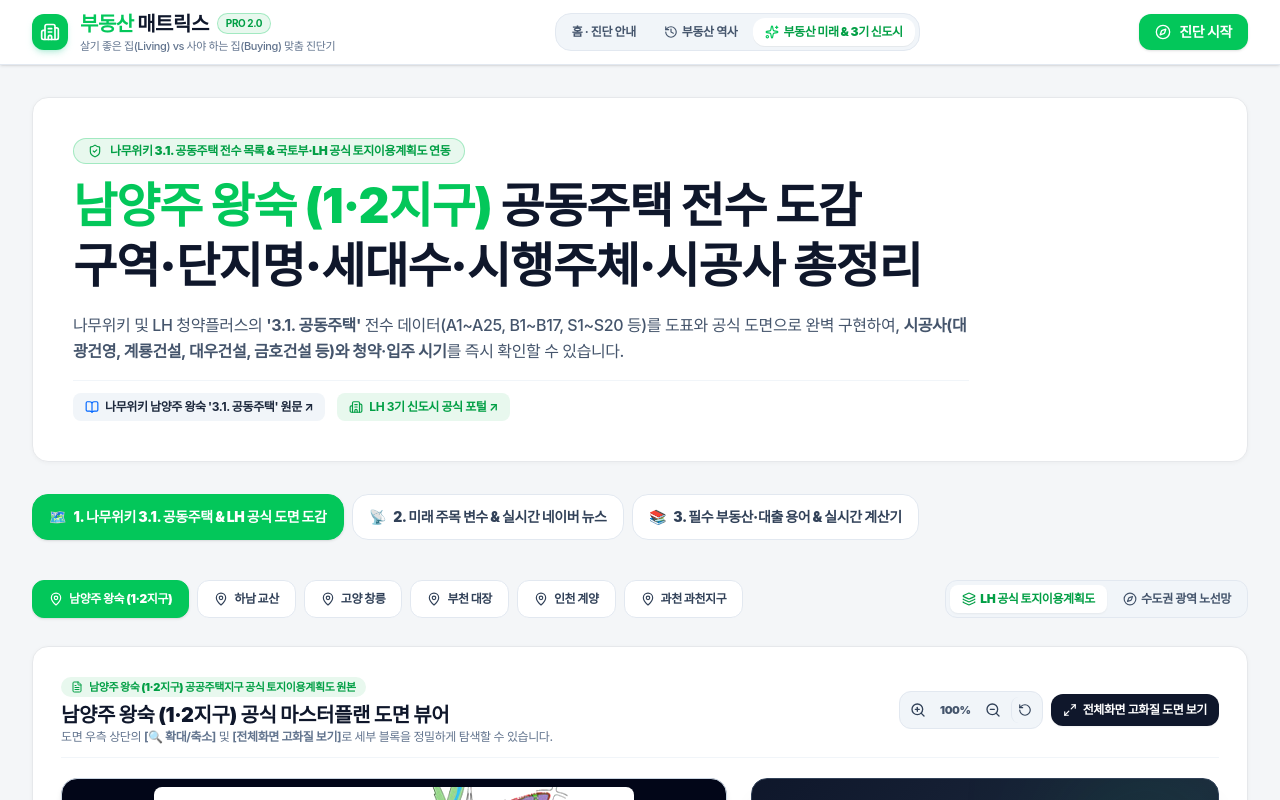
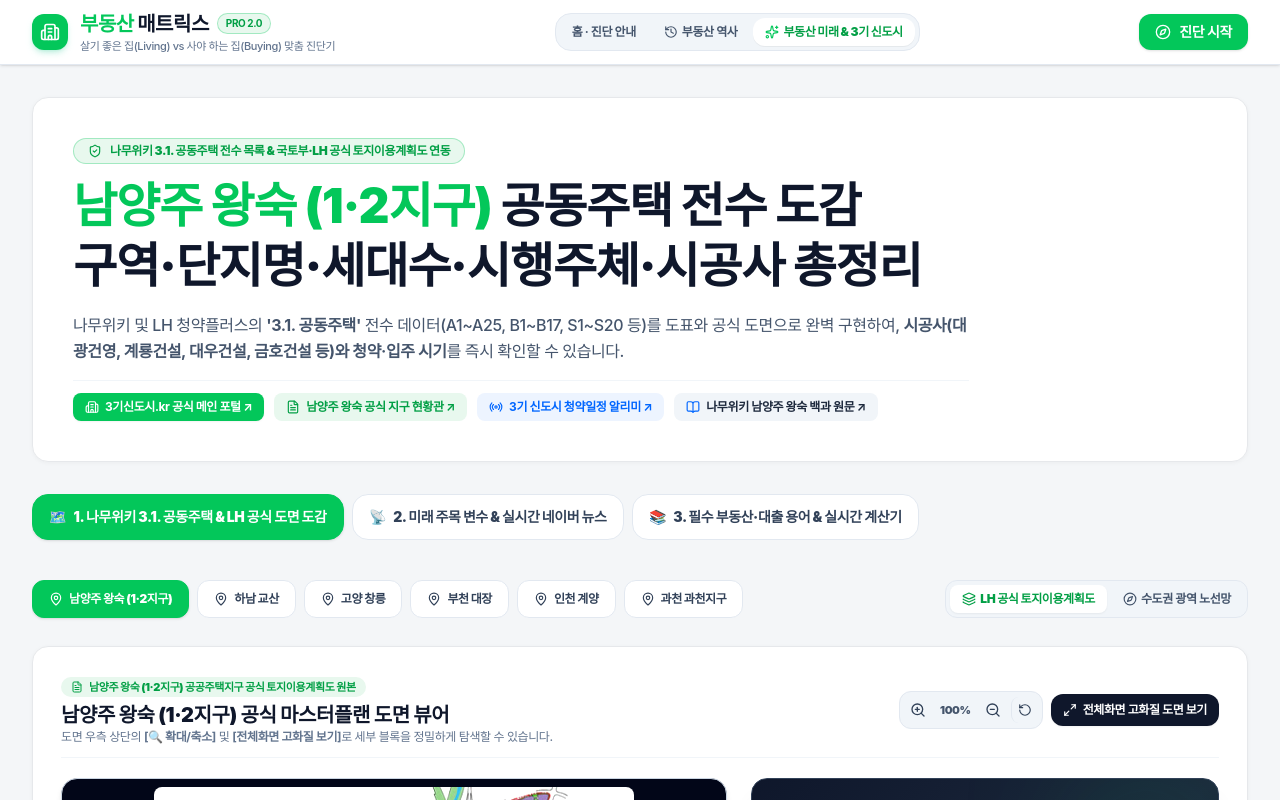
Before and after one commit to alstjrdlek75-lab/realestate, a React (Vite) app: page / in a window 1280 px wide. Both pictures are taken after a click on the button "부동산 미래 & 3기 신도시". Shown: the top 800 px of the page. Built offline with nearby package versions, Linux system fonts and the light colour scheme; a web font is replaced by a local one.

Commit message:
fix: Update official 3rd new town portal URL to exact https://www.xn--3-3u6ey6lv7rsa.kr/kor/Main.do and district CMS subpages

```diff
--- a/src/components/RealEstateFuture.tsx
+++ b/src/components/RealEstateFuture.tsx
@@ -115,7 +115,7 @@ const NEW_TOWNS_DATA: NewTownDetail[] = [
     naverNewsQuery: '남양주 왕숙 3기 신도시 본청약 9호선',
     officialBlueprintUrl: '/maps/wangsook_master_plan.png',
     namuWikiUrl: 'https://namu.wiki/w/%EC%99%95%EC%88%99%EC%8B%A0%EB%8F%84%EC%8B%9C#s-3.1',
-    lhOfficialUrl: 'https://3rd-newtown.lh.or.kr',
+    lhOfficialUrl: 'https://www.xn--3-3u6ey6lv7rsa.kr/kor/CMS/Contents/Contents.do?mCode=MN030',
     mapCoords: { x: 670, y: 170, gangnamTime: '강남 25분 (9호선)', seoulTime: '서울역 15분 (GTX-B)' },
     blocks: [
       {
@@ -464,7 +464,7 @@ const NEW_TOWNS_DATA: NewTownDetail[] = [
     naverNewsQuery: '하남 교산 3기 신도시 3호선 송파하남선',
     officialBlueprintUrl: '/maps/hanam_gyosan_namu_dual.jpg',
     namuWikiUrl: 'https://namu.wiki/w/%EA%B5%90%EC%82%B0%EC%8B%A0%EB%8F%84%EC%8B%9C#s-2',
-    lhOfficialUrl: 'https://3rd-newtown.lh.or.kr',
+    lhOfficialUrl: 'https://www.xn--3-3u6ey6lv7rsa.kr/kor/CMS/Contents/Contents.do?mCode=MN050',
     mapCoords: { x: 670, y: 400, gangnamTime: '수서 15분 / 양재 22분', seoulTime: '잠실 15분' },
     blocks: [
       {
@@ -565,7 +565,7 @@ const NEW_TOWNS_DATA: NewTownDetail[] = [
     naverNewsQuery: '고양 창릉 3기 신도시 GTX 창릉역',
     officialBlueprintUrl: '/maps/goyang_changreung_namu.jpg',
     namuWikiUrl: 'https://namu.wiki/w/%EC%B0%BD%EB%A6%89%EC%8B%A0%EB%8F%84%EC%8B%9C#s-4',
-    lhOfficialUrl: 'https://3rd-newtown.lh.or.kr',
+    lhOfficialUrl: 'https://www.xn--3-3u6ey6lv7rsa.kr/kor/CMS/Contents/Contents.do?mCode=MN074',
     mapCoords: { x: 340, y: 190, gangnamTime: '삼성역 13분 (GTX-A)', seoulTime: '서울역 8분' },
     blocks: [
       {
@@ -666,7 +666,7 @@ const NEW_TOWNS_DATA: NewTownDetail[] = [
     naverNewsQuery: '부천 대장 3기 신도시 SK 대장홍대선',
     officialBlueprintUrl: '/maps/bucheon_daejang_namu.png',
     namuWikiUrl: 'https://namu.wiki/w/%EB%8C%80%EC%9E%A5%EC%8B%A0%EB%8F%84%EC%8B%9C#s-1',
-    lhOfficialUrl: 'https://3rd-newtown.lh.or.kr',
+    lhOfficialUrl: 'https://www.xn--3-3u6ey6lv7rsa.kr/kor/CMS/Contents/Contents.do?mCode=MN068',
     mapCoords: { x: 230, y: 350, gangnamTime: '여의도 20분 / 강남 40분', seoulTime: '홍대입구 20분 (대장홍대선)' },
     blocks: [
       {
@@ -843,7 +843,7 @@ const NEW_TOWNS_DATA: NewTownDetail[] = [
     naverNewsQuery: '인천 계양 3기 신도시 본청약 입주',
     officialBlueprintUrl: '/maps/incheon_gyeyang_plan.jpg',
     namuWikiUrl: 'https://namu.wiki/w/%EA%B3%84%EC%96%91%EC%8B%A0%EB%8F%84%EC%8B%9C#s-2.1',
-    lhOfficialUrl: 'https://3rd-newtown.lh.or.kr',
+    lhOfficialUrl: 'https://www.xn--3-3u6ey6lv7rsa.kr/kor/CMS/Contents/Contents.do?mCode=MN056',
     mapCoords: { x: 170, y: 340, gangnamTime: '여의도 25분 / 마곡 10분', seoulTime: '서울역 30분 (공항철도)' },
     blocks: [
       {
@@ -1210,7 +1210,7 @@ const NEW_TOWNS_DATA: NewTownDetail[] = [
     naverNewsQuery: '과천 과천지구 3기 신도시 분양 4호선',
     officialBlueprintUrl: '/maps/gwacheon_gwacheon_plan.jpg',
     namuWikiUrl: 'https://namu.wiki/w/%EA%B3%BC%EC%B2%9C%EA%B3%BC%EC%B2%9C%EC%A7%80%EA%B5%AC#s-3.1',
-    lhOfficialUrl: 'https://3rd-newtown.lh.or.kr',
+    lhOfficialUrl: 'https://www.xn--3-3u6ey6lv7rsa.kr/kor/Main.do',
     mapCoords: { x: 470, y: 470, gangnamTime: '양재 8분 / 강남역 15분', seoulTime: '사당 7분 (4호선)' },
     blocks: [
       {
@@ -1379,7 +1379,34 @@ export const RealEstateFuture: React.FC<RealEstateFutureProps> = () => {
             나무위키 및 LH 청약플러스의 <strong>'3.1. 공동주택'</strong> 전수 데이터(A1~A25, B1~B17, S1~S20 등)를 도표와 공식 도면으로 완벽 구현하여, <strong>시공사(대광건영, 계룡건설, 대우건설, 금호건설 등)와 청약·입주 시기</strong>를 즉시 확인할 수 있습니다.
           </p>
 
-          <div className="flex flex-wrap items-center gap-3 mt-4 pt-3 border-t border-slate-100 text-xs font-bold text-slate-600">
+          <div className="flex flex-wrap items-center gap-2.5 mt-4 pt-3 border-t border-slate-100 text-xs font-bold text-slate-600">
+            <a
+              href="https://www.xn--3-3u6ey6lv7rsa.kr/kor/Main.do"
+              target="_blank"
+              rel="noopener noreferrer"
+              className="inline-flex items-center gap-1.5 px-3 py-1.5 rounded-lg bg-[#03c75a] hover:bg-[#02b14f] text-white shadow-xs transition"
+            >
+              <Building2 className="w-3.5 h-3.5" />
+              <span>3기신도시.kr 공식 메인 포털 ↗</span>
+            </a>
+            <a
+              href={selectedTown.lhOfficialUrl}
+              target="_blank"
+              rel="noopener noreferrer"
+              className="inline-flex items-center gap-1.5 px-3 py-1.5 rounded-lg bg-[#e8f8ee] hover:bg-[#03c75a] text-[#029f45] hover:text-white transition"
+            >
+              <FileText className="w-3.5 h-3.5" />
+              <span>{selectedTown.shortName} 공식 지구 현황관 ↗</span>
+            </a>
+            <a
+              href="https://www.xn--3-3u6ey6lv7rsa.kr/kor/CMS/AreanoticeMgr/list.do?mCode=MN123"
+              target="_blank"
+              rel="noopener noreferrer"
+              className="inline-flex items-center gap-1.5 px-3 py-1.5 rounded-lg bg-[#edf4ff] hover:bg-[#0066ff] text-[#0066ff] hover:text-white transition"
+            >
+              <Radio className="w-3.5 h-3.5" />
+              <span>3기 신도시 청약일정 알리미 ↗</span>
+            </a>
             <a
               href={selectedTown.namuWikiUrl}
               target="_blank"
@@ -1387,16 +1414,7 @@ export const RealEstateFuture: React.FC<RealEstateFutureProps> = () => {
               className="inline-flex items-center gap-1.5 px-3 py-1.5 rounded-lg bg-slate-100 hover:bg-slate-200 text-slate-800 transition"
             >
               <BookOpen className="w-3.5 h-3.5 text-[#0066ff]" />
-              <span>나무위키 {selectedTown.shortName} '3.1. 공동주택' 원문 ↗</span>
-            </a>
-            <a
-              href={selectedTown.lhOfficialUrl}
-              target="_blank"
-              rel="noopener noreferrer"
-              className="inline-flex items-center gap-1.5 px-3 py-1.5 rounded-lg bg-[#e8f8ee] hover:bg-[#03c75a] text-[#029f45] hover:text-white transition"
-            >
-              <Building2 className="w-3.5 h-3.5" />
-              <span>LH 3기 신도시 공식 포털 ↗</span>
+              <span>나무위키 {selectedTown.shortName} 백과 원문 ↗</span>
             </a>
           </div>
         </div>
```
